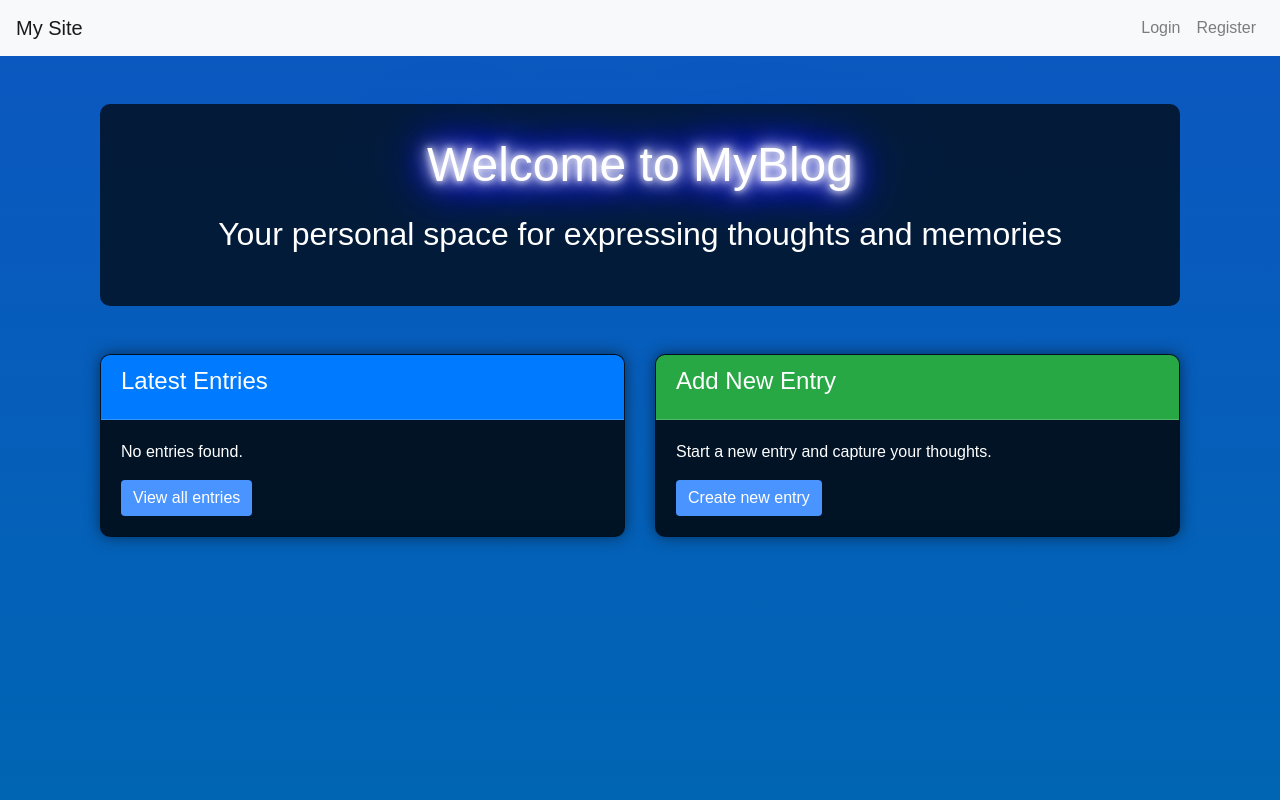
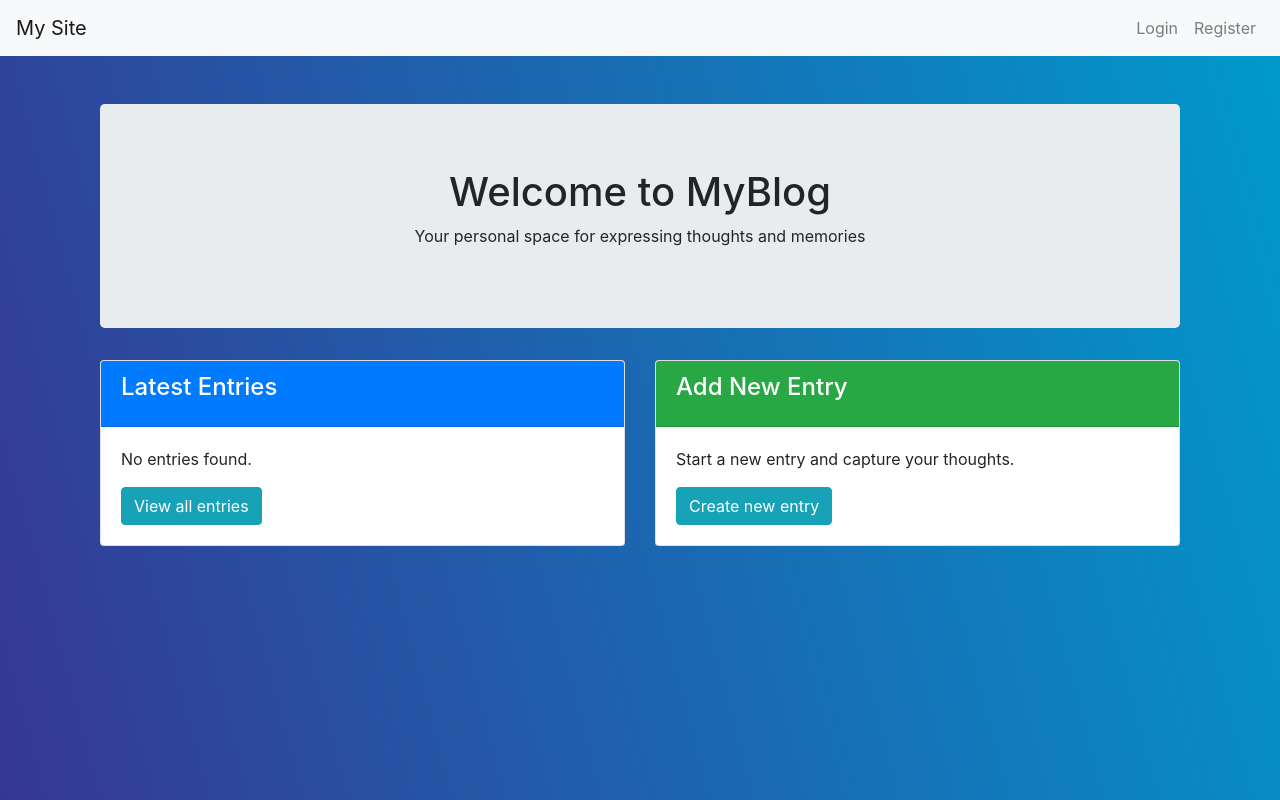
Before and after one commit to BlackWaterPark0011010111/MyBlog, a Django app: page / in a window 1280 px wide. Run offline with Django 5.2, Linux system fonts and the light colour scheme; some libraries are stand-ins or nearby versions.

```diff
--- a/Diary/urls.py
+++ b/Diary/urls.py
@@ -28,6 +28,9 @@ urlpatterns = [
     path('', TemplateView.as_view(template_name='home.html'), name='home'),
     path('logout/', views.logout_view, name='logout'),
     path('diary_app/', include('diary_app.urls')),
+
 #############################################
 
-]+ static(settings.STATIC_URL, document_root=settings.STATIC_ROOT)
+]
+if settings.DEBUG:
+    urlpatterns += static(settings.STATIC_URL, document_root=settings.STATIC_ROOT)
--- a/diary_app/urls.py
+++ b/diary_app/urls.py
@@ -12,10 +12,10 @@
 
 
 ##################################################
-from django import views
+
 from django.urls import path, include
+from diary_app.views import Register, create_entry
 from . import views
-from diary_app.views import Register, create_entry
 
 urlpatterns = [
     path('', include('django.contrib.auth.urls')),
--- a/static/css/main.css
+++ b/static/css/main.css
@@ -1,158 +1,42 @@
-/* Background styles */
-body {
-    background: linear-gradient(to bottom, #0c57c1, #0065B3);
-    background-size: cover;
-    background-repeat: no-repeat;
-    background-attachment: fixed;
-    color: #ffffff;
-    overflow-x: hidden;
-    font-family: 'Arial', sans-serif;
-    animation: backgroundAnimation 10s infinite alternate;
+html, body {
+    height: 100%;
+    background-image: linear-gradient(-105deg, #009acc, #363795);
   }
 
-/* Keyframes for background animation */
-@keyframes backgroundAnimation {
-    0% {
-        background-color: #0c57c1;
+  .circlespinner {
+    animation: rotate 2s linear infinite;
+    z-index: 2;
+    position: absolute;
+    top: 50%;
+    left: 50%;
+    margin: -25px 0 0 -25px;
+    width: 50px;
+    height: 50px;
+        stroke: #4f96c5;
     }
-    50% {
-        background-color: #0065B3;
+    .path {
+      stroke: hsl(210, 70, 75);
+      stroke-linecap: round;
+      animation: dash 1.5s ease-in-out infinite;
   }
+
+  @keyframes rotate {
     100% {
-        background-color: #0c57c1;
+      transform: rotate(360deg);
     }
   }
 
-/* Container styles */
-.container {
-    margin-top: 100px;
+  @keyframes dash {
+    0% {
+      stroke-dasharray: 1, 150;
+      stroke-dashoffset: 0;
     }
-
-/* Card styles */
-.card {
-    background-color: rgba(0, 0, 0, 0.8);
-    box-shadow: 0px 0px 15px rgba(0, 0, 0, 0.5);
-    transition: transform 0.3s ease, box-shadow 0.3s ease;
-    border-radius: 10px;
-    overflow: hidden;
-    position: relative;
+    50% {
+      stroke-dasharray: 90, 150;
+      stroke-dashoffset: -35;
     }
-
-.card:hover {
-    transform: translateY(-5px);
-    box-shadow: 0px 0px 25px rgba(0, 0, 0, 0.7);
-}
-
-.card::before {
-    content: '';
-    position: absolute;
-    top: 0;
-    left: 0;
-    width: 100%;
-    height: 100%;
-    background: rgba(255, 255, 255, 0.1);
-    opacity: 0;
-    transition: opacity 0.3s ease;
-}
-
-.card:hover::before {
-    opacity: 1;
-}
-
-/* Card header styles */
-.card-header {
-    background-color: rgba(0, 0, 0, 0.3);
-    border-bottom: 1px solid rgba(255, 255, 255, 0.2);
-}
-
-/* Jumbotron styles */
-.jumbotron {
-    background-color: rgba(0, 0, 0, 0.7);
-    padding: 2rem;
-    margin-bottom: 3rem;
-    border-radius: 10px;
-    animation: fadeIn 2s;
-    text-align: center;
-}
-
-.jumbotron h1 {
-    font-size: 3rem;
-    margin-bottom: 1rem;
-    animation: textShadowPulse 2s infinite;
-}
-
-.jumbotron p {
-    font-size: 2rem;
-    margin-bottom: 1rem;
-    animation: fadeIn 3s;
-}
-
-/* Button styles */
-.btn-info {
-    background-color: #4A94FF;
-    border: none;
-    transition: background-color 0.3s ease, transform 0.3s ease;
-}
-
-.btn-info:hover {
-    background-color: #3f4244;
-    transform: scale(1.05);
-    box-shadow: 0 0 15px rgba(0, 0, 0, 0.3);
-}
-
-/* Fade-in animation */
-@keyframes fadeIn {
-    from {
-        opacity: 0;
-    }
-    to {
-        opacity: 1;
+    100% {
+      stroke-dasharray: 90, 150;
+      stroke-dashoffset: -124;
     }
   }
-
-/* Text Shadow Pulse effect */
-@keyframes textShadowPulse {
-    0% {
-        text-shadow: 0 0 5px #fff, 0 0 10px #fff, 0 0 15px #fff, 0 0 20px #00f, 0 0 30px #00f, 0 0 40px #00f, 0 0 50px #00f, 0 0 75px #00f;
-    }
-    100% {
-        text-shadow: 0 0 10px #fff, 0 0 20px #fff, 0 0 30px #fff, 0 0 40px #00f, 0 0 50px #00f, 0 0 60px #00f, 0 0 70px #00f, 0 0 100px #00f;
-    }
-}
-
-/* Flashing text effect */
-@keyframes flash {
-    0% { opacity: 1; }
-    50% { opacity: 0.5; }
-    100% { opacity: 1; }
-}
-
-.flash-text {
-    animation: flash 1s infinite;
-}
-
-/* Button Ripple effect */
-.btn {
-    position: relative;
-    overflow: hidden;
-}
-
-.btn::after {
-    content: "";
-    position: absolute;
-    top: 50%;
-    left: 50%;
-    width: 100px;
-    height: 100px;
-    background: rgba(255, 255, 255, 0.3);
-    opacity: 0;
-    transform: translate(-50%, -50%) scale(1);
-    border-radius: 50%;
-    transition: transform 0.5s, opacity 1s;
-}
-
-.btn:active::after {
-    transform: translate(-50%, -50%) scale(0);
-    opacity: 1;
-    transition: 0s;
-}
```
Also changed, not shown: diary_app/templates/registration/register.html (+7 -16 lines), diary_app/views.py (+31 -4 lines), db.sqlite3, diary_app/templates/create_entry.html (line endings or trailing spaces). Lines whose indentation alone changed are shown as unchanged.
